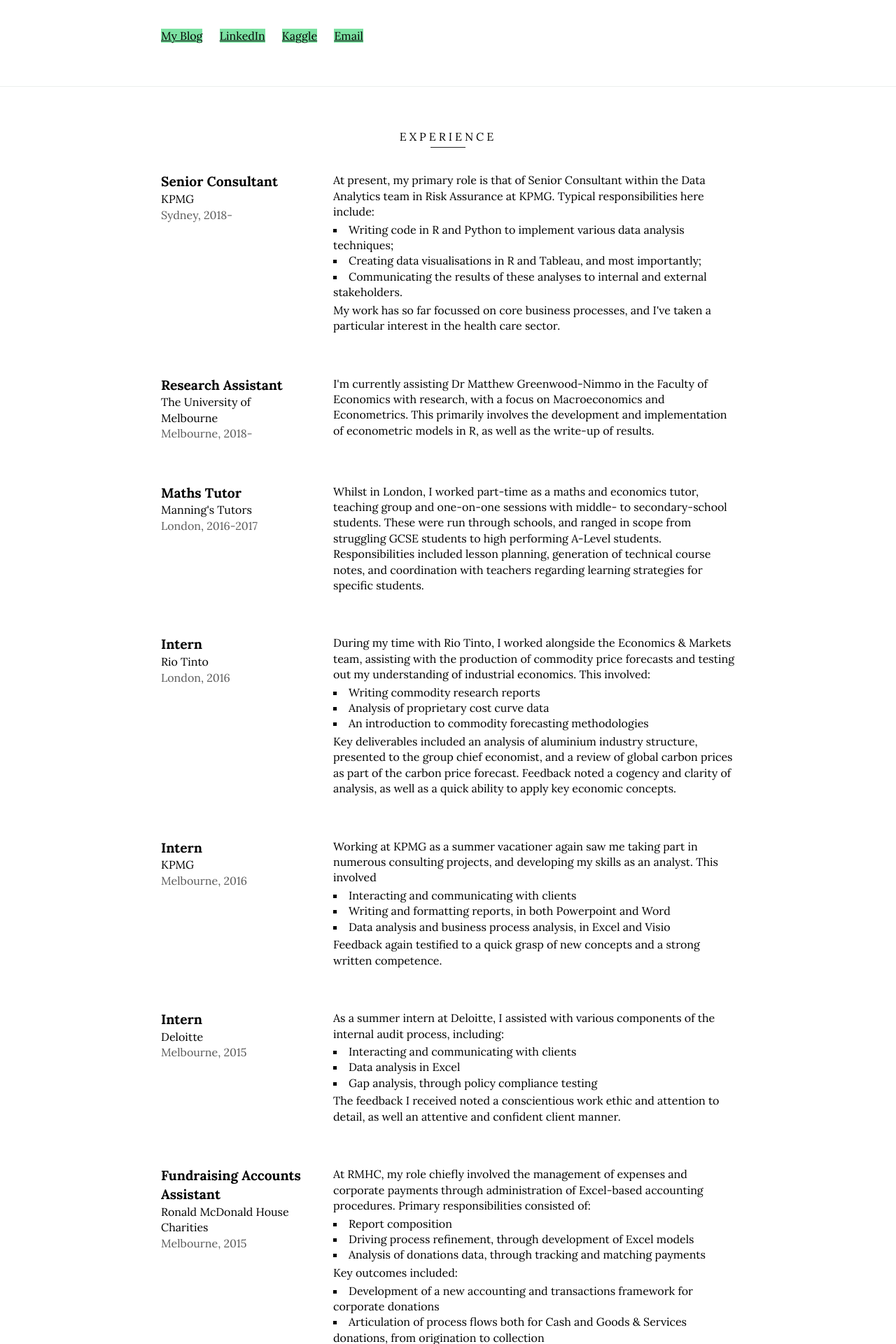
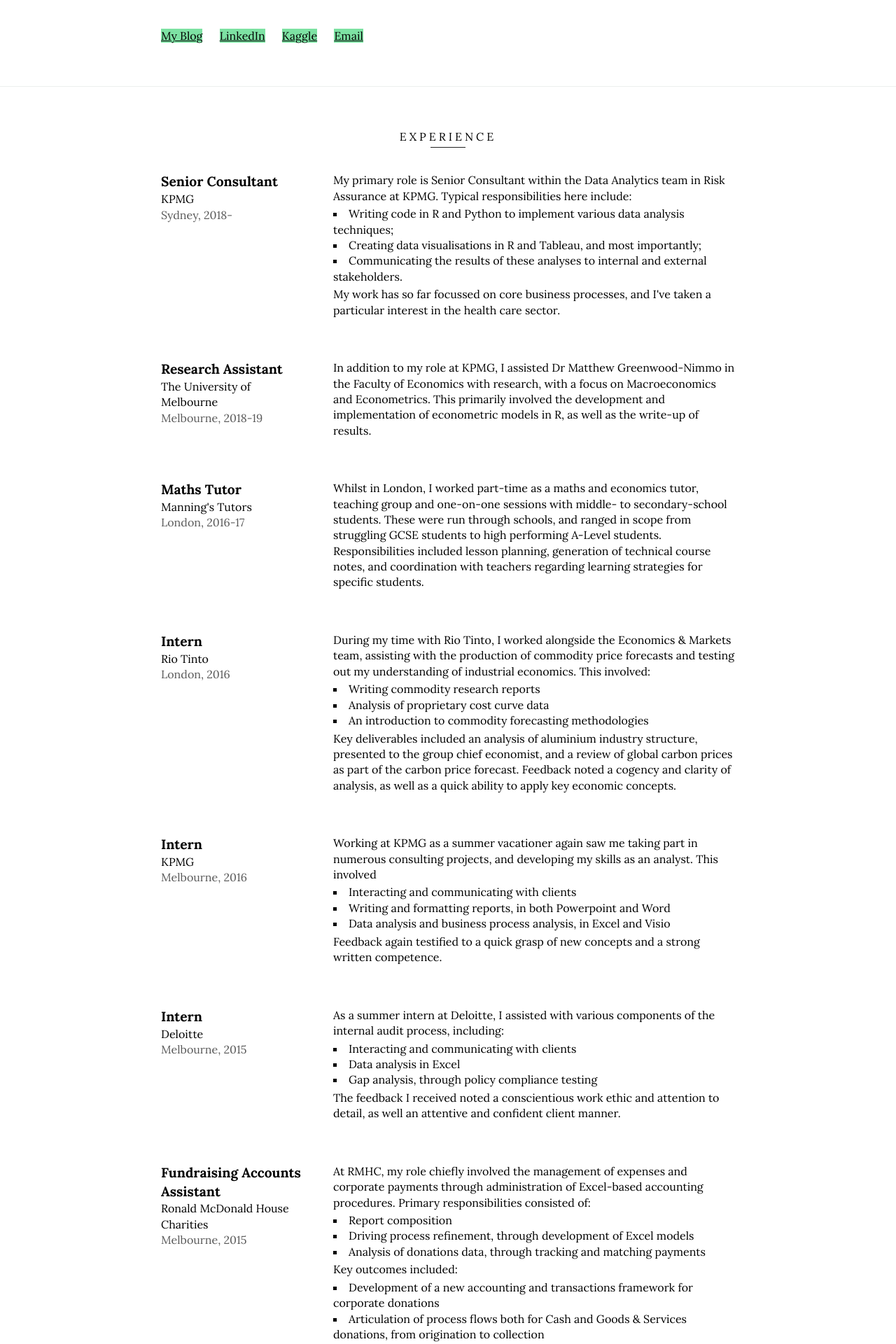
Before and after one commit to rcushen/resume, a Jekyll site: the page built from index.html, in a window 1280 px wide. Shown: the part 401-2321 px from the top of the page at 70% size. Built offline with Jekyll 4.4.1, drawn with Linux system fonts in a browser that asks for light colours.

Commit message:
Small updates

```diff
--- a/_data/jobs.yml
+++ b/_data/jobs.yml
@@ -1,18 +1,18 @@
 -   title: Senior Consultant
     company: KPMG
     period: Sydney, 2018-
-    description: 'At present, my primary role is that of Senior Consultant within the Data Analytics team in Risk Assurance at KPMG. Typical responsibilities here include:'
+    description: 'My primary role is Senior Consultant within the Data Analytics team in Risk Assurance at KPMG. Typical responsibilities here include:'
     list: '<ul><li>Writing code in R and Python to implement various data analysis techniques;</li><li>Creating data visualisations in R and Tableau, and most importantly;</li><li>Communicating the results of these analyses to internal and external stakeholders.</li></ul>'
     description2: My work has so far focussed on core business processes, and I've taken a particular interest in the health care sector.
 
 -   title: Research Assistant
     company: The University of Melbourne
-    period: Melbourne, 2018-
-    description: I'm currently assisting Dr Matthew Greenwood-Nimmo in the Faculty of Economics with research, with a focus on Macroeconomics and Econometrics. This primarily involves the development and implementation of econometric models in R, as well as the write-up of results.
+    period: Melbourne, 2018-19
+    description: In addition to my role at KPMG, I assisted Dr Matthew Greenwood-Nimmo in the Faculty of Economics with research, with a focus on Macroeconomics and Econometrics. This primarily involved the development and implementation of econometric models in R, as well as the write-up of results.
 
 -   title: Maths Tutor
     company: Manning's Tutors
-    period: London, 2016-2017
+    period: London, 2016-17
     description: Whilst in London, I worked part-time as a maths and economics tutor, teaching group and one-on-one sessions with middle- to secondary-school students. These were run through schools, and ranged in scope from struggling GCSE students to high performing A-Level students. Responsibilities included lesson planning, generation of technical course notes, and coordination with teachers regarding learning strategies for specific students.
 
 -   title: Intern
```
